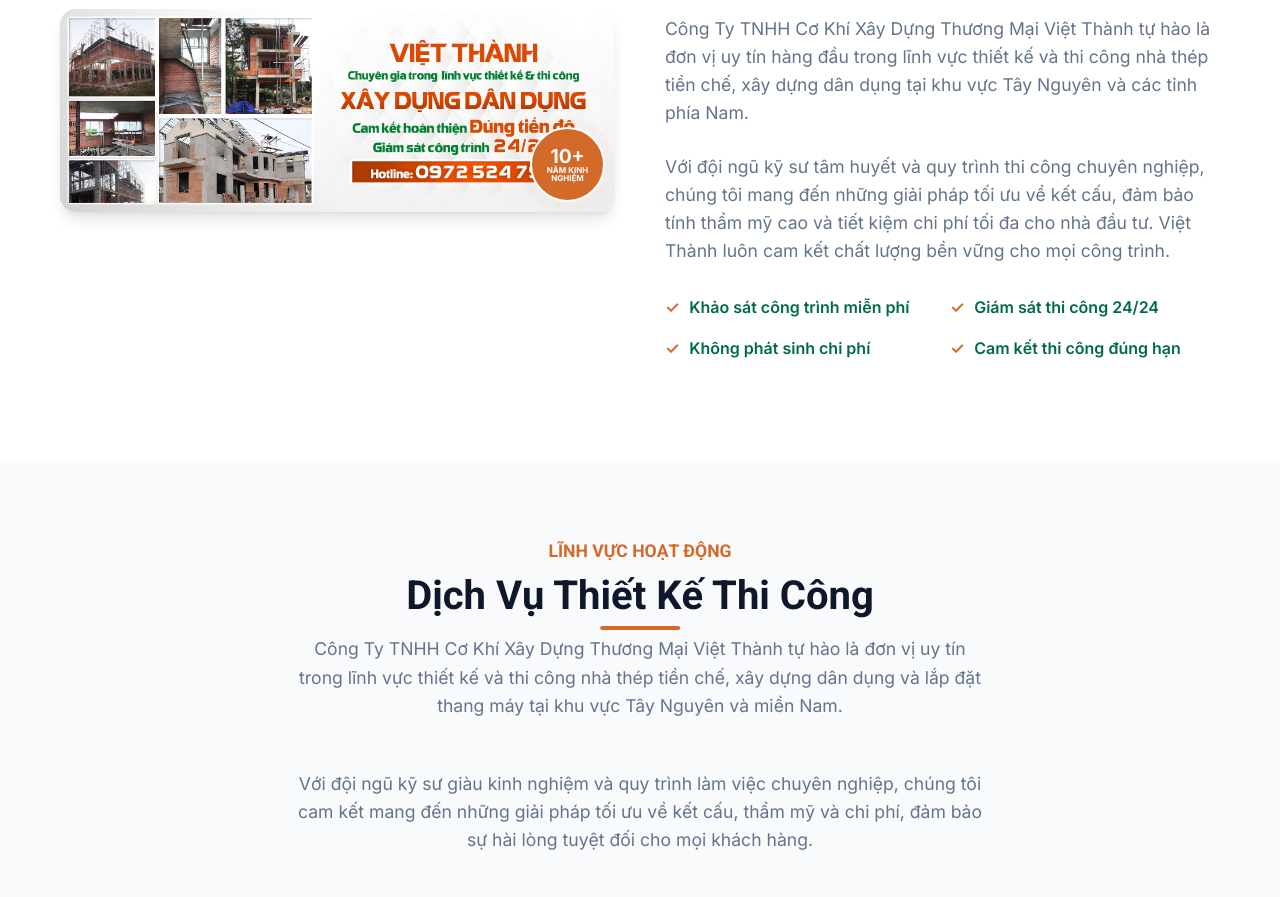
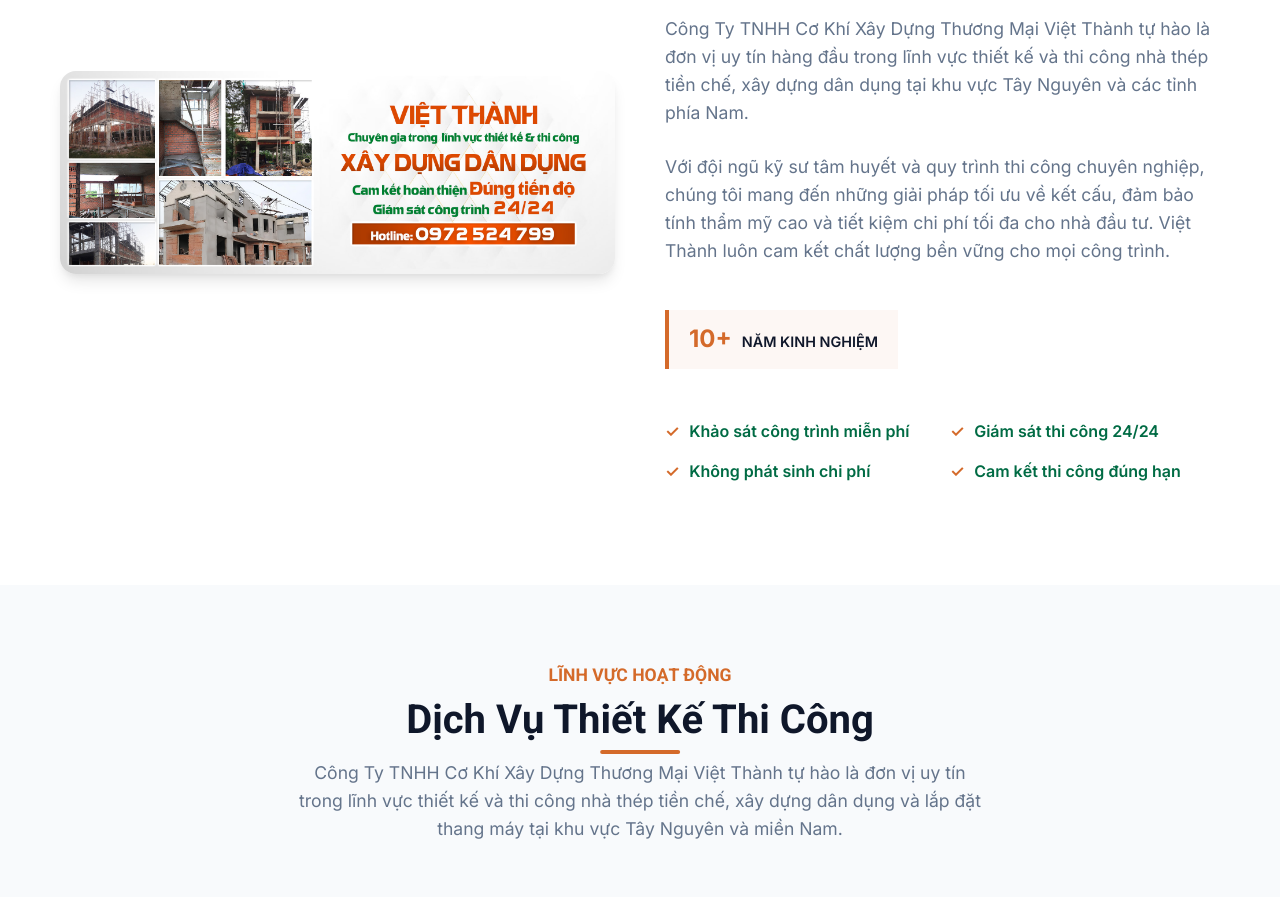
Before and after one commit to 47kiemtien-pixel/vithacons, a React (Vite) app: page / in a window 1280 px wide. Shown: the part 1040-1937 px from the top of the page. Built offline with nearby package versions, Linux system fonts and the light colour scheme.

Commit message:
UI: Replace experience badge with subtle text-based marker to avoid covering image

```diff
--- a/src/App.css
+++ b/src/App.css
@@ -456,54 +456,6 @@ h6 {
   transform: scale(1.05);
 }
 
-.about-badge {
-  position: absolute;
-  bottom: 10px;
-  right: 10px;
-  background-color: var(--secondary);
-  color: var(--white);
-  padding: 10px;
-  border-radius: 50%;
-  width: 75px;
-  height: 75px;
-  display: flex;
-  flex-direction: column;
-  justify-content: center;
-  align-items: center;
-  text-align: center;
-  box-shadow: var(--shadow-md);
-  border: 2px solid var(--white);
-  z-index: 2;
-  animation: pulse 2s infinite;
-}
-
-@keyframes pulse {
-  0% {
-    box-shadow: 0 0 0 0 rgba(212, 106, 42, 0.4);
-  }
-
-  70% {
-    box-shadow: 0 0 0 10px rgba(212, 106, 42, 0);
-  }
-
-  100% {
-    box-shadow: 0 0 0 0 rgba(212, 106, 42, 0);
-  }
-}
-
-.about-badge span.year {
-  font-size: 1.2rem;
-  font-weight: 800;
-  line-height: 1;
-}
-
-.about-badge span.text {
-  font-size: 0.5rem;
-  font-weight: 700;
-  text-transform: uppercase;
-  line-height: 1;
-}
-
 .about-content h3 {
   color: var(--secondary);
   font-size: 1.25rem;
--- a/src/components/About.jsx
+++ b/src/components/About.jsx
@@ -9,10 +9,6 @@ const About = () => {
             <div className="container about-grid">
                 <div className="about-image reveal">
                     <img src={about.image} alt={about.heading} />
-                    <div className="about-badge">
-                        <span className="year">{about.experienceYears}</span>
-                        <span className="text">{about.experienceText}</span>
-                    </div>
                 </div>
 
                 <div className="about-content reveal">
@@ -20,6 +16,17 @@ const About = () => {
                     <h2>{about.heading}</h2>
                     <p>{about.description1}</p>
                     <p>{about.description2}</p>
+
+                    <div className="experience-marker" style={{
+                        margin: '20px 0',
+                        padding: '10px 20px',
+                        borderLeft: '4px solid var(--secondary)',
+                        background: 'rgba(212, 106, 42, 0.05)',
+                        display: 'inline-block'
+                    }}>
+                        <span style={{ fontSize: '1.5rem', fontWeight: '800', color: 'var(--secondary)' }}>{about.experienceYears}</span>
+                        <span style={{ marginLeft: '10px', fontWeight: '600', color: 'var(--dark)', textTransform: 'uppercase', fontSize: '0.9rem' }}>{about.experienceText}</span>
+                    </div>
 
                     <div className="about-features">
                         {about.features.map((feature, idx) => (
```
